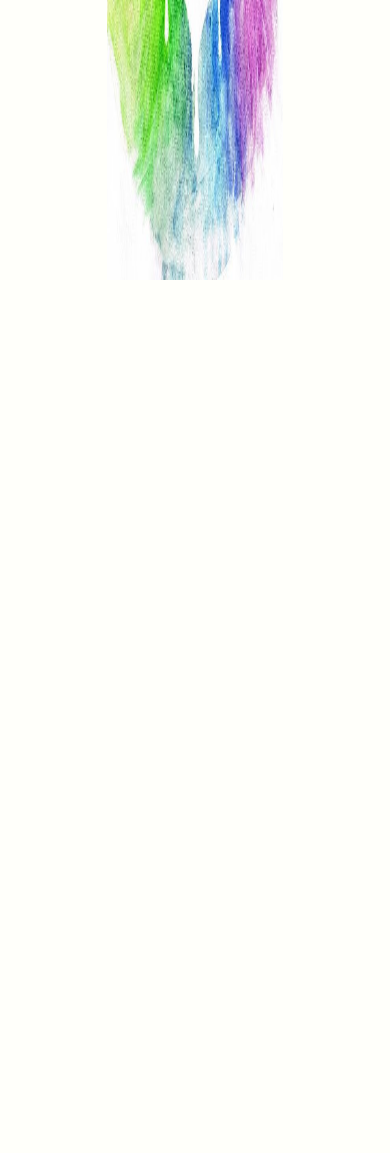
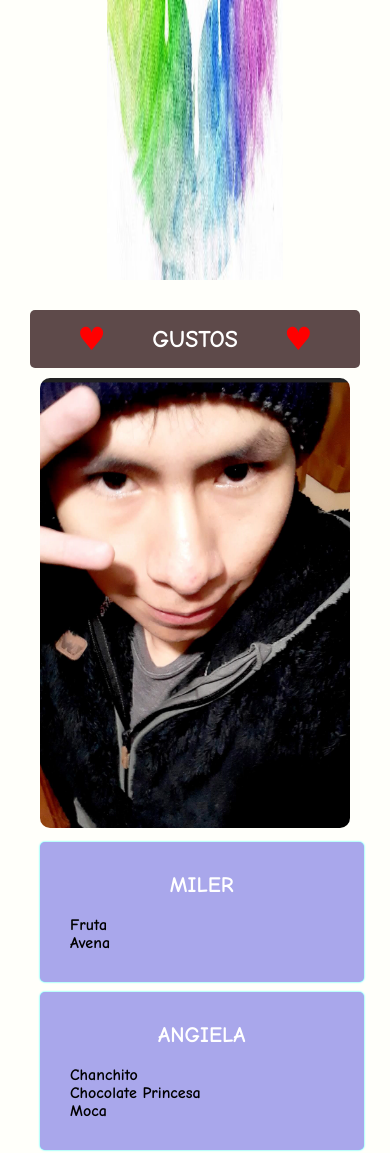
Before and after one commit to jhonmiler61/Miler_Angiela, a plain HTML site: page index.html in a window 390 px wide. Shown: the part 624-1777 px from the top of the page. Before the commit the page ends 904 px from the top, so only its background shows below. Drawn offline with Linux system fonts and the light colour scheme.

Commit message:
gustos terminado

```diff
--- /dev/null
+++ b/css/animation.css
@@ -0,0 +1,17 @@
+.gustosIn{
+    animation-duration: 4s;
+    animation-fill-mode: both;
+    animation-name: gustosIn;
+
+    -webkit-animation-duration: 4s;
+    -webkit-animation-fill-mode: both;
+    -webkit-animation-name: gustosIn;
+}
+
+@keyframes gustosIn{
+
+    from{
+        opacity: 0;}
+    to{
+        opacity: 1;}
+}
--- /dev/null
+++ b/css/grid.css
@@ -0,0 +1,86 @@
+.container{margin: auto;
+    max-width: 1000px;
+
+}
+.row{
+    display: flex;
+
+}
+.col-1{
+    width: 8.33333%;
+}
+
+.col-2{
+    width: 16.666666%;
+}
+
+.col-3{
+    width: 24.9999%;
+}
+
+.col-4{
+    width: 33.33332%;
+}
+
+.col-5{
+    width: 41.66666%;
+}
+
+.col-6{
+    width: 49.9999999%;
+}
+
+.col-7{
+    width: 58.33333%;
+}
+
+.col-8{
+    width: 66.66666%;
+}
+
+.col-9{
+    width: 74.99999%;
+}
+
+.col-10{
+    width: 83.33333%;
+}
+
+.col-11{
+    width: 91.6666%;
+}
+
+.col-12{
+    width: 99.999999%;
+}
+
+.col-1, .col-2, .col-3, .col-4 , .col-5, .col-6, .col-7, .col-8 , .col-9, .col-10, .col-11, .col-12{
+    padding: 10px;
+}
+
+
+.col-1 img,.col-2 img,.col-3 img,.col-4 img,.col-5 img,.col-6 img,.col-7 img,.col-8 img,.col-9 img,.col-10 img,.col-11 img,.col-12 img{
+    width: 100%;
+  }
+
+
+
+  @media (max-width:600px) {
+    .container{
+      padding: 30px;
+    }
+    .no-mobile{
+      display: inherit;
+    }
+    .no-desk{
+      display: initial;
+    }
+    .row{
+      display: block;
+      padding: 10px;
+    }
+    .col-1,.col-2,.col-3,.col-4,.col-5,.col-6,.col-7,.col-8,.col-9,.col-10,.col-11,.col-12{
+      width: 100%;
+      padding: 0px;
+    }
+  }
--- /dev/null
+++ b/css/gustos.css
@@ -0,0 +1,82 @@
+/*GUSTOS*/
+.title-gustos .col-4 {
+
+    text-align: center;
+
+}
+.cora{
+    color: red;
+}
+.title-cora{
+font-size: 24px;
+color: white;
+}
+.title-gustos{
+
+    background-color: #5E4A4A;
+    justify-content: center;
+    align-items: center;
+    border-radius: 5px;
+}
+
+.foto-gustos{
+    border-radius: 10px;
+    box-shadow: 0 0 5px 5E4A4A;
+}
+
+  .gusto-miler , .gusto-angiela{
+      padding: 30px;
+      text-align: center;
+      border-radius: 5px;
+      background-color: #A9A7EB;
+      box-shadow: 0 0 2px aqua;
+    }
+  .gusto-miler{
+    margin: 10px 1px 10px 10px;
+  }
+  .gusto-angiela{
+    margin: 10px 10px 10px 1px;
+  }
+
+
+   .name{
+
+    font-size: 22px;
+    color: white;
+
+
+   }
+   .lista{
+       color: 5E4A4A;
+       list-style: none;
+       text-align: left;
+   }
+
+
+   @media (max-width:600px){
+
+}
+
+@media (max-width:600px) {
+
+
+    .foto-gusto-container{
+
+        padding: auto;
+    }
+
+    .cora ,.title-cora{
+        display: inline;
+        padding: auto;
+    }
+    .title-gustos{
+        display: flex;
+    }
+
+
+    .gusto-miler , .gusto-angiela{
+        margin: 10px auto;
+        width: 85%;
+    }
+
+  }
--- a/style.css
+++ b/css/style.css
@@ -5,6 +5,7 @@
 
 body {
 	background:#FFFFFA;
+	font-family: 'Comic Neue', cursive;;
 }
 .encabezado{
 	background: #ededed;
--- a/index.html
+++ b/index.html
@@ -4,7 +4,11 @@
 	<meta charset="UTF-8">
 	<meta lang="es">
 	<meta name="viewport" content="width=device-width, user-scalable=no, initial-scale=1.0, maximum-scale=1.0, minimum-scale=1.0">
-	<link rel="stylesheet" href="style.css">
+	<link rel="stylesheet" href="css/style.css">
+	<link rel="stylesheet" href="css/grid.css">
+	<link rel="stylesheet" href="css/gustos.css">
+	<link href="https://fonts.googleapis.com/css2?family=Comic+Neue:wght@700&display=swap" rel="stylesheet">
+	<link rel="stylesheet" href="css/animation.css">
 	<script src="js/jquery-3.4.1.min.js"></script>
 	<script src="menu.js"></script>
 
@@ -32,5 +36,60 @@
 		<div class="click_corazon"><br/></div>
 	</div>
 
+
+	<div class="container gustos">
+		<div class="row title-gustos gustosIn">
+
+			<div class="col-4 cora "><h1 class="cora">♥</h1></div>
+			<div class="col-4 title-cora">GUSTOS</div>
+			<div class="col-4 cora">
+				<h1 class="cora ">♥</h1>
+				</div>
+
+
+		</div>
+		<div class="row">
+			<div class="col-3 foto-gustos-container">
+				<img class="foto-gustos" src="images/Miler.png" alt="FOTO MILER">
+			</div>
+
+			<div class="gusto-miler col-3">
+					<h3 class="name">MILER</h3>
+					<br>
+					<ul class="lista">
+						<li>Fruta</li>
+						<li>Avena</li>
+						<li></li>
+					</ul>
+
+			</div>
+
+			<div class="gusto-angiela col-3">
+					<h3 class="name">ANGIELA</h3>
+					<br>
+						<ul class="lista">
+							<li>Chanchito</li>
+							<li>Chocolate Princesa</li>
+							<li>Moca</li>
+						</ul>
+			</div>
+
+			<div class="col-3 foto-gustos-container">
+				<img class="foto-gustos" src="images/Angiela.png" alt="FOTO ANGIELA">
+			</div>
+		</div>
+
+	</div>
+
+<br>
+<br>
+<br>
+<br>
+<br>
+<br>
+
+
+
+
 </body>
 </html>
```
Also changed, not shown: images/Angiela.png (added), images/Miler.png (added).
